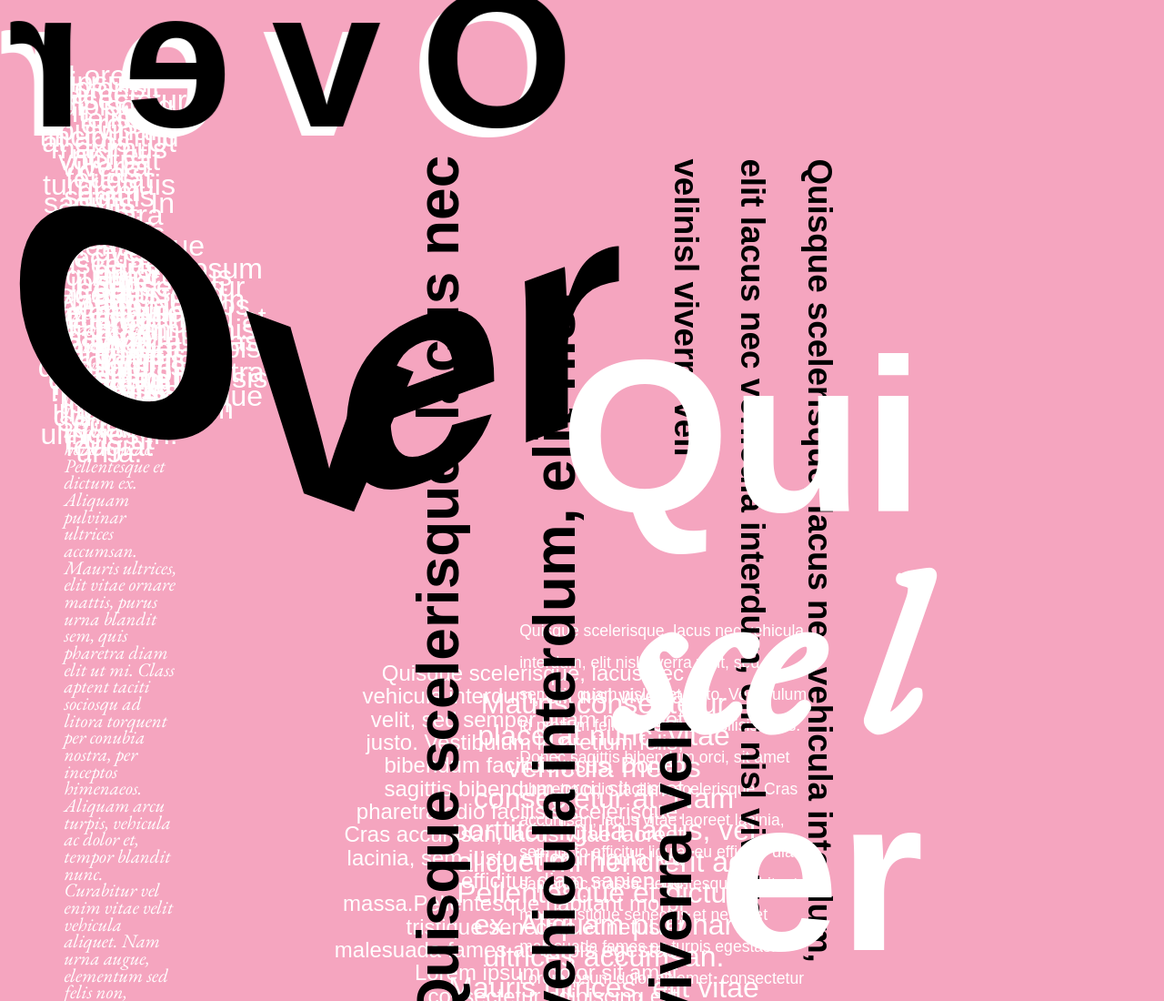
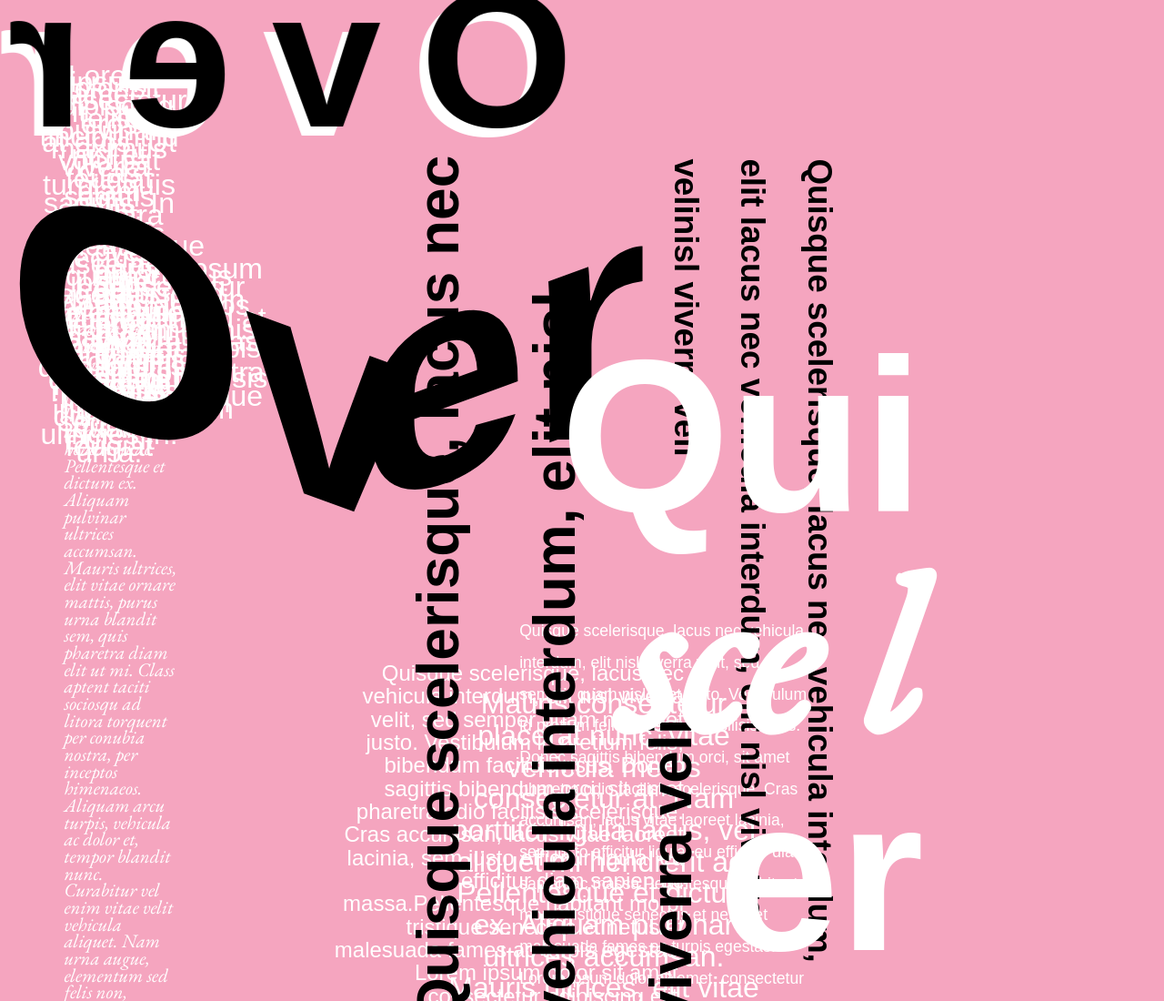
Before and after one commit to hyunmipark-chloe/type, a plain HTML site: page index.html in a window 1280 px wide. Shown: the top 1100 px of the page at 91% size. Drawn offline with nearby package versions, Linux system fonts and the light colour scheme.

Commit message:
Add files via upload

```diff
--- a/styles.css
+++ b/styles.css
@@ -135,7 +135,7 @@ p {
     font-size: 21em;
     margin-block-start: -0.4em;
     margin-block-end: -3px;
-    margin-left: 1.07em;
+    margin-left: 1.15em;
     font-weight: bold;
     position: absolute;
     transform: skew(0deg, -20deg);
```
